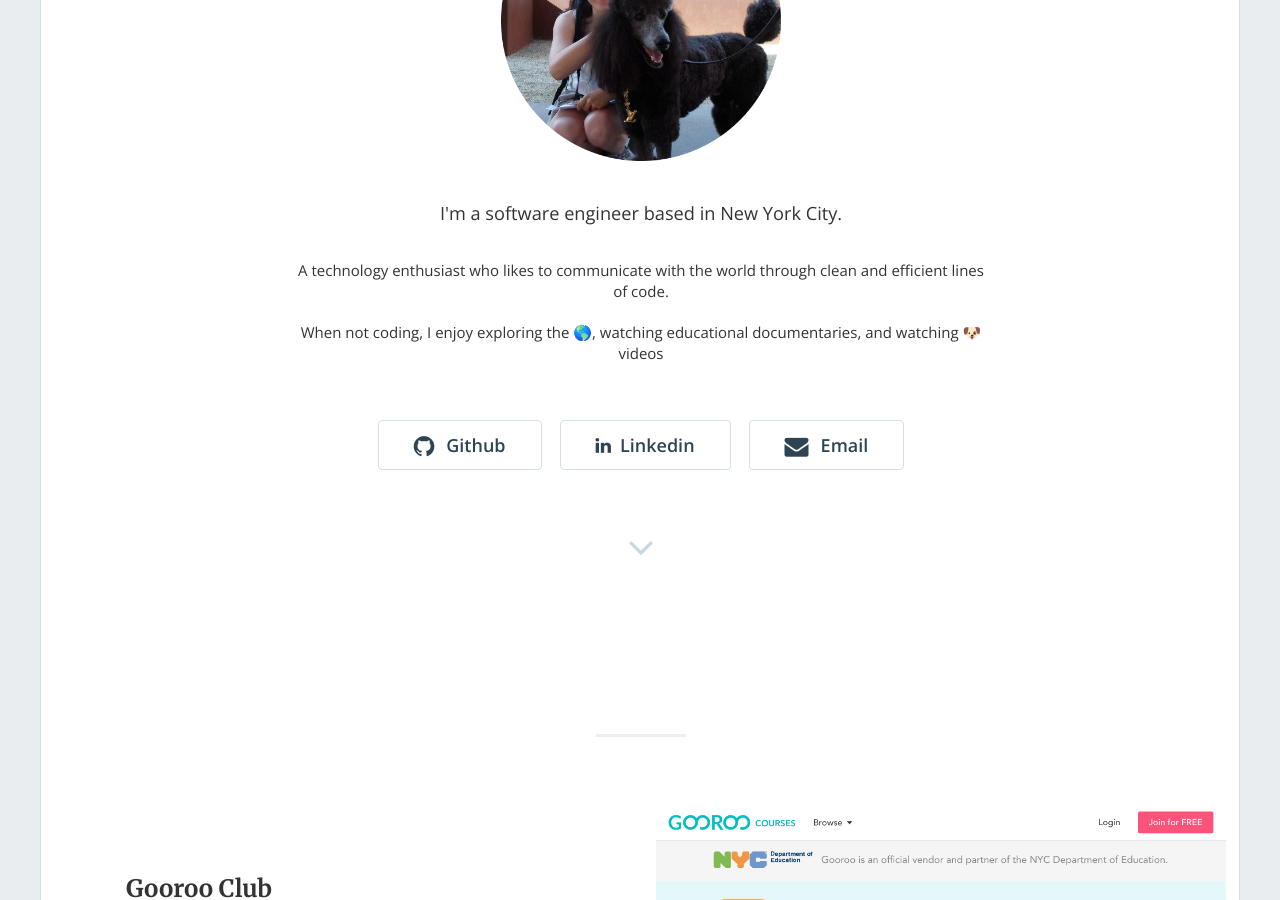
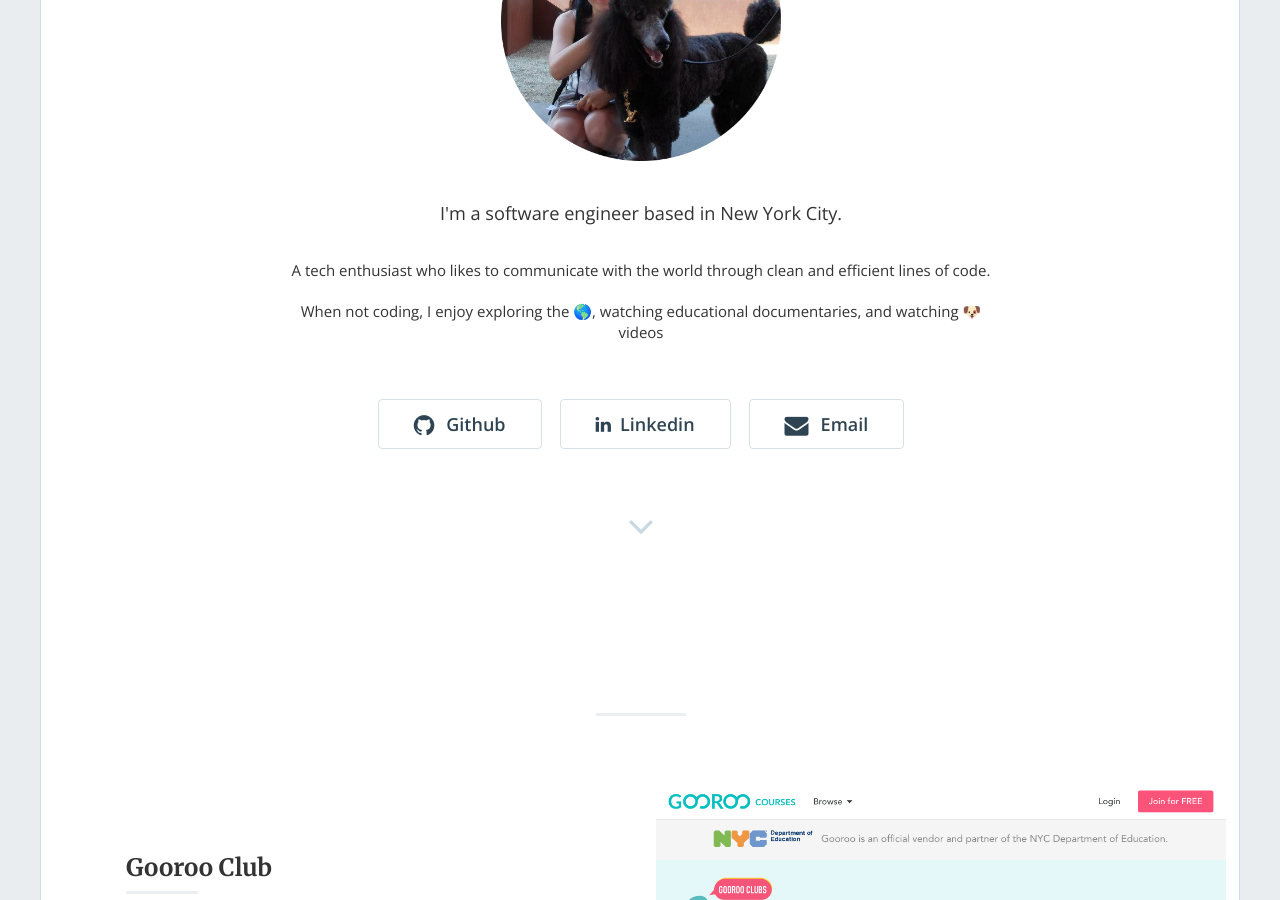
Before and after one commit to ahyoungdev/ahyoungdev.github.io, a Jekyll site: the page built from index.html, in a window 1280 px wide and 900 px high, scrolled down 372 px. Built offline with Jekyll 4.4.1, drawn with Linux system fonts in a browser that asks for light colours; nearby versions of some CDN libraries; the list of posts is cut into pages by our own code.

Commit message:
Edited description

```diff
--- a/_config.yml
+++ b/_config.yml
@@ -16,7 +16,7 @@
 title: "Hi there! 👋  I'm Ahyoung."
 email: 'ahyoung227@gmail.com'
 description: "I'm a software engineer based in New York City."
-description2: "A technology enthusiast who likes to communicate with the world through clean and efficient lines of code."
+description2: "A tech enthusiast who likes to communicate with the world through clean and efficient lines of code."
 description3: "When not coding, I enjoy exploring the 🌎, watching educational documentaries, and watching 🐶 videos"
 baseurl: "" # the subpath of your site, e.g. /blog
 url: "https://ahyoung227.github.io/" # the base hostname & protocol for your site, e.g. https://example.com
```
